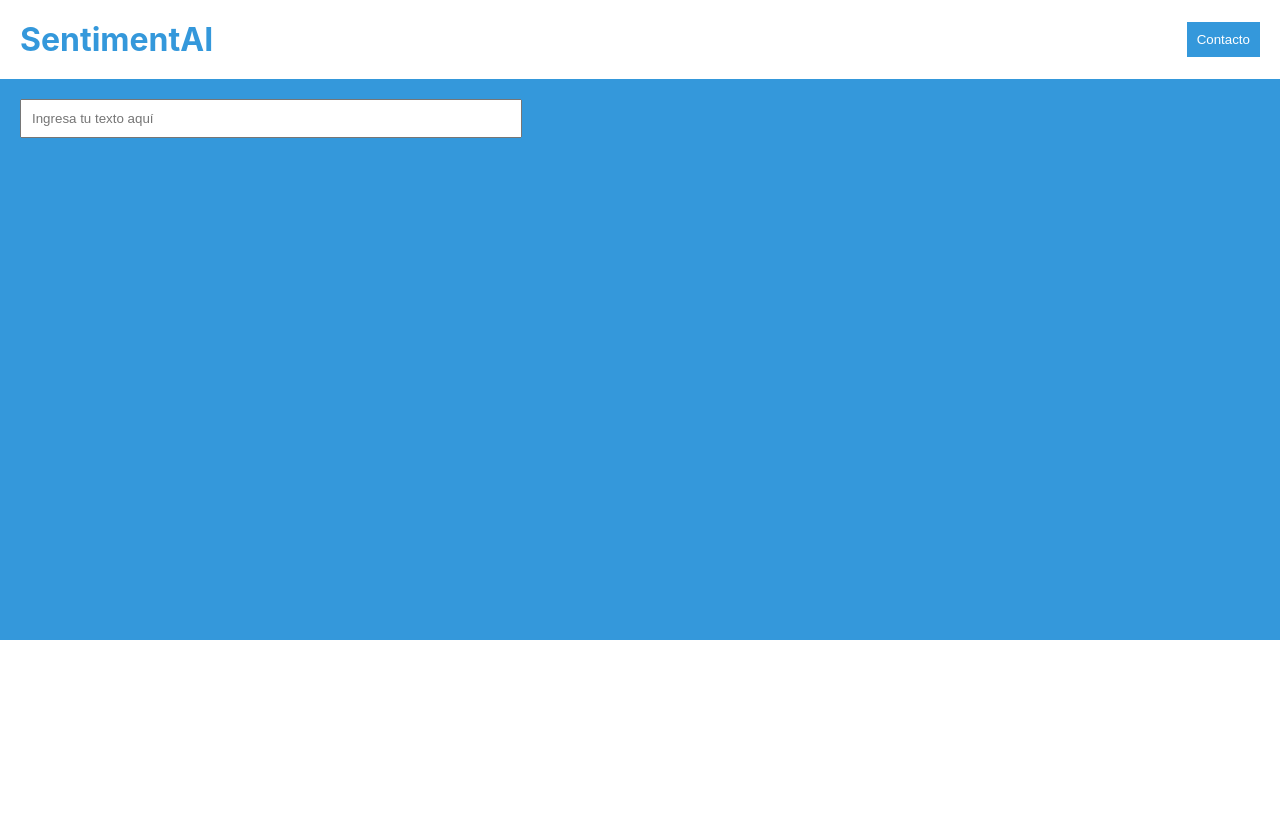
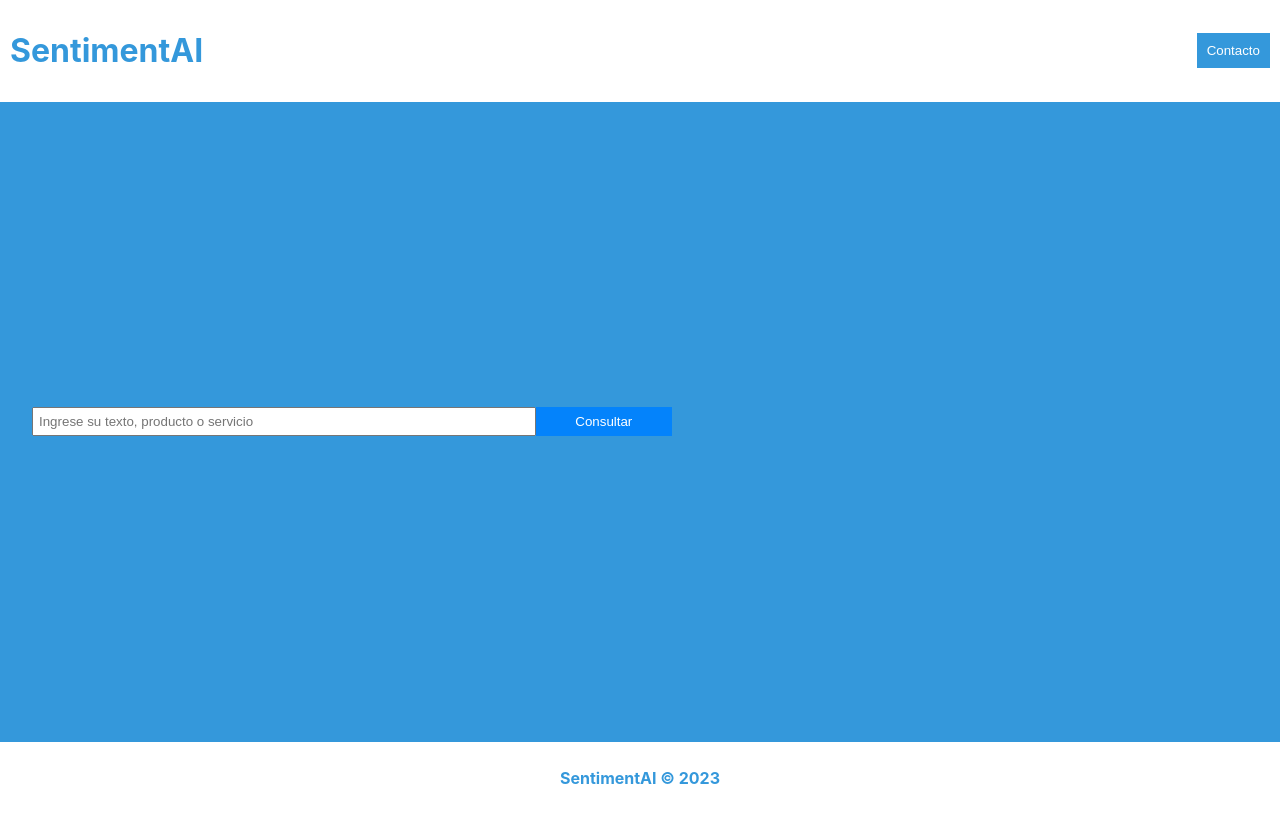
Before and after one commit to paulbm9/frontend-react, a React (Create React App) app: page / in a window 1280 px wide. Built offline with nearby package versions, Linux system fonts and the light colour scheme.

Commit message:
Mejora index principal, colores y botones

```diff
--- a/src/App.js
+++ b/src/App.js
@@ -1,24 +1,16 @@
-import React, { useState } from 'react';
-import SentimentAIBanner from './SentimentAIBanner';
-import './App.css'; // Asegúrate de tener un archivo CSS para tus estilos generales
+import React from 'react';
+import Header from './Header';
+import Body from './Body';
+import Footer from './Footer';
 
-function App() {
-  const [textInput, setTextInput] = useState('');
-
+const App = () => {
   return (
-    <div className="App">
-      <SentimentAIBanner setTextInput={setTextInput} />
-      <div className="text-input">
-        <input
-          type="text"
-          value={textInput}
-          onChange={(e) => setTextInput(e.target.value)}
-          placeholder="Ingresa tu texto aquí"
-        />
-      </div>
-      {/* Otras partes de tu aplicación */}
+    <div>
+      <Header />
+      <Body />
+      <Footer />
     </div>
   );
-}
+};
 
 export default App;
--- /dev/null
+++ b/src/Body.css
@@ -0,0 +1,28 @@
+/* Body.css */
+.body {
+  display: flex;
+  justify-content: flex-start;
+  align-items: center;
+  height: 80vh;
+  background: #3498db;
+}
+
+.body-content {
+  width: 50%;
+  display: flex;
+  padding: 2em;
+  align-items: center; /* Cambiado de 'flex-start' a 'center' */
+}
+
+.input-text {
+  flex: 8; /* Cambiado de 'width: 80%' a 'flex: 8' */
+   /* Espacio entre la caja de texto y el botón */
+  padding: 5px;
+}
+
+.button {
+  flex: 2; /* Cambiado de 'width: 20%' a 'flex: 2' */
+  padding: 7px;
+  background: #0483fb;
+  color: #fff;
+}
--- /dev/null
+++ b/src/Body.js
@@ -0,0 +1,16 @@
+// Body.js
+import React from 'react';
+import './Body.css';
+
+const Body = () => {
+  return (
+    <div className="body">
+      <div className="body-content">
+        <input type="text" placeholder="Ingrese su texto, producto o servicio" className="input-text" />
+        <button className="button">Consultar</button>
+      </div>
+    </div>
+  );
+};
+
+export default Body;
--- /dev/null
+++ b/src/Footer.css
@@ -0,0 +1,8 @@
+/* Footer.css */
+.footer {
+    text-align: center;
+    font-weight: bold;
+    padding: 10px;
+    background: #fff;
+    color: #3498db;
+  }
--- /dev/null
+++ b/src/Footer.js
@@ -0,0 +1,13 @@
+// Footer.js
+import React from 'react';
+import './Footer.css';
+
+const Footer = () => {
+  return (
+    <footer className="footer">
+      <p>SentimentAI &copy; 2023</p>
+    </footer>
+  );
+};
+
+export default Footer;
--- /dev/null
+++ b/src/Header.css
@@ -0,0 +1,17 @@
+/* Header.css */
+.header {
+    display: flex;
+    justify-content: space-between;
+    align-items: center;
+    padding: 10px;
+    background: #fff;
+    color: #3498db;
+  }
+
+  button {
+    background-color: #3498db;
+    color: #fff;
+    padding: 10px;
+    border: none;
+    cursor: pointer;
+  }
--- /dev/null
+++ b/src/Header.js
@@ -0,0 +1,18 @@
+// Header.js
+import React from 'react';
+import './Header.css';
+
+const Header = () => {
+  return (
+    <header className="header">
+      <div>
+        <h1>SentimentAI</h1>
+      </div>
+      <div>
+        <button>Contacto</button>
+      </div>
+    </header>
+  );
+};
+
+export default Header;
--- a/src/SentimentAIBanner.css
+++ /dev/null
@@ -1,44 +0,0 @@
-.sentiment-ai-banner {
-    display: flex;
-    justify-content: space-between;
-    align-items: center;
-    background-color: #fff;
-    color: #3498db;
-    padding: 20px;
-  }
-
-  .left-section h1 {
-    margin: 0;
-  }
-
-  .right-section {
-    display: flex;
-    align-items: center;
-  }
-
-  .right-section button {
-    background-color: #3498db;
-    color: #fff;
-    padding: 10px;
-    border: none;
-    cursor: pointer;
-  }
-
-  /* Estilos adicionales para la caja de texto en el body */
-  .text-input {
-    display: flex;
-    align-items: center;
-    width: 40%; /* Cambiado a 50% para ocupar la mitad del ancho */
-    padding: 10px;
-    margin: 10px;
-  }
-
-  .text-input input {
-    flex: 4; /* Cambiado a 4 para ocupar el 80% de la caja de texto */
-    padding: 10px;
-    margin-right: 10px; /* Agregado margen derecho para separar la caja de texto del botón */
-  }
-
-  .text-input button {
-    flex: 1; /* Cambiado a 1 para ocupar el 20% de la caja de texto */
-  }
--- a/src/SentimentAIBanner.js
+++ /dev/null
@@ -1,25 +0,0 @@
-import React from 'react';
-import './SentimentAIBanner.css';
-
-const SentimentAIBanner = ({ setTextInput }) => {
-  const handleButtonClick = () => {
-    // Aquí puedes agregar la lógica para procesar el texto ingresado
-    // Puedes utilizar librerías o servicios de análisis de sentimientos
-
-    // Por ahora, simplemente mostramos una alerta con el texto ingresado
-    alert(`Texto ingresado: ${setTextInput}`);
-  };
-
-  return (
-    <div className="sentiment-ai-banner">
-      <div className="left-section">
-        <h1>SentimentAI</h1>
-      </div>
-      <div className="right-section">
-        <button onClick={handleButtonClick}>Contacto</button>
-      </div>
-    </div>
-  );
-};
-
-export default SentimentAIBanner;
```
